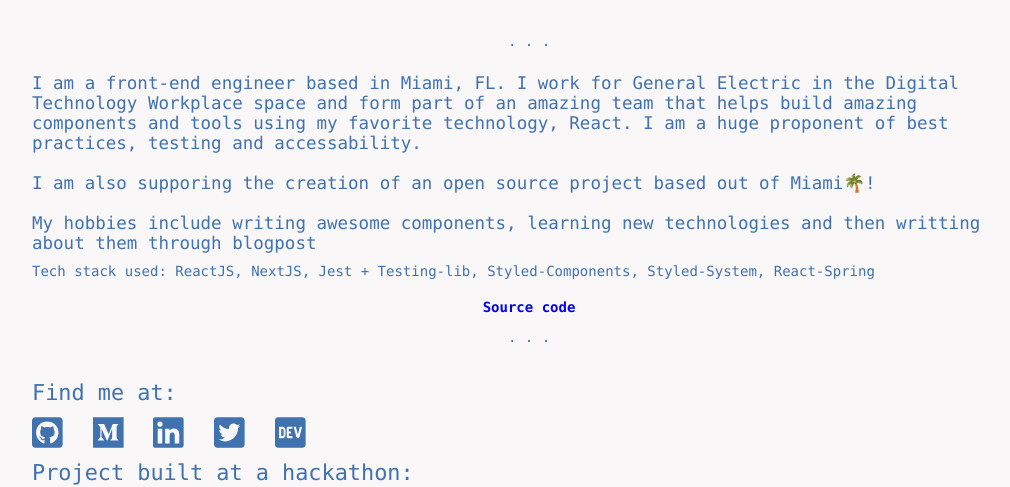
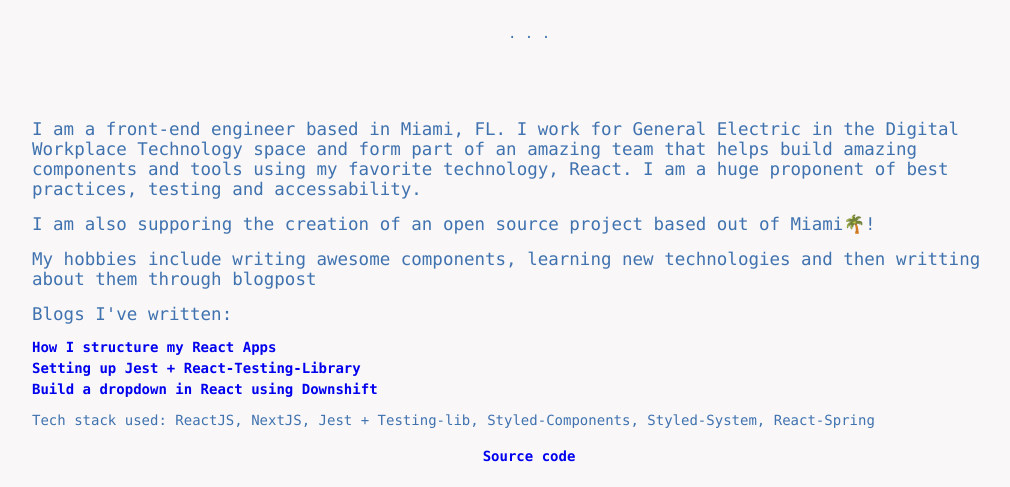
Before and after one commit to aromanarguello/site-nextjs, a Next.js app: page / in a window 1280 px wide. Shown: the part 417-904 px from the top of the page, without its empty margins (111-1121 px from the left). Built offline with nearby package versions, Linux system fonts and the light colour scheme.

Commit message:
added blogs

```diff
--- a/components/ Meta/Meta.tsx
+++ b/components/ Meta/Meta.tsx
@@ -39,6 +39,7 @@
           background: #f9f7f7;
           font: 14px menlo;
           color: #112d4e;
+          margin: 0 auto;
         }
       `}
     </style>
--- a/components/Bio/Bio.tsx
+++ b/components/Bio/Bio.tsx
@@ -1,37 +1,21 @@
 import * as React from 'react'
-import styled from 'styled-components'
-
-const Text = styled.p`
-  margin: 0;
-  color: ${({
-    theme: {
-      colors: { blue }
-    }
-  }) => blue};
-  font-size: ${({
-    theme: {
-      headings: { small }
-    }
-  }) => small[1]};
-  width: 100%;
-  padding: 10px 0;
-`
+import { Text } from '../Layout/Layout.styles'
 
 const Bio: React.FC = () => {
   return (
     <>
-      <Text>
+      <Text pb="15px">
         I am a front-end engineer based in Miami, FL. I work for General
-        Electric in the Digital Technology Workplace space and form part of an
+        Electric in the Digital Workplace Technology space and form part of an
         amazing team that helps build amazing components and tools using my
         favorite technology, React. I am a huge proponent of best practices,
         testing and accessability.
       </Text>
-      <Text>
+      <Text pb="15px">
         I am also supporing the creation of an open source project based out of
         Miami🌴!
       </Text>
-      <Text>
+      <Text pb="15px">
         My hobbies include writing awesome components, learning new technologies
         and then writting about them through blogpost
       </Text>
--- a/components/Layout/Layout.styles.ts
+++ b/components/Layout/Layout.styles.ts
@@ -52,10 +52,10 @@
   padding: 0 15px;
   @media (min-width: ${({
       theme: {
-        breakPoints: { tablet }
+        breakPoints: { mobileM }
       }
-    }) => tablet}) {
-    height: 280px;
+    }) => mobileM}) {
+    height: 500px;
   }
 `
 
--- a/components/Layout/Layout.tsx
+++ b/components/Layout/Layout.tsx
@@ -71,6 +71,25 @@
         <Separator>{`.   .   .`}</Separator>
         <Body padding="0">
           <Bio />
+          <Text pb="15px">Blogs I've written:</Text>
+          <Link
+            pb="5px"
+            href="https://blog.usejournal.com/how-i-structure-my-react-apps-86e897054593"
+          >
+            How I structure my React Apps
+          </Link>
+          <Link
+            pb="5px"
+            href="https://dev.to/aromanarguello/getting-started-with-jest-react-testing-library-4nga"
+          >
+            Setting up Jest + React-Testing-Library
+          </Link>
+          <Link
+            pb="15px"
+            href="https://dev.to/aromanarguello/how-to-build-an-autocomplete-dropdown-in-react-using-downshift-1c3o"
+          >
+            Build a dropdown in React using Downshift
+          </Link>
           <Text pb="10px" textSize={0}>
             Tech stack used: ReactJS, NextJS, Jest + Testing-lib,
             Styled-Components, Styled-System, React-Spring
@@ -105,6 +124,7 @@
             >
               BitWorker
             </Link>
+            <SubText>(refresh to restart server)</SubText>
             <SubText margin="10px 0" textSize={0}>
               Built on: 01-20-19
             </SubText>
```
Also changed, not shown: components/Bio/Bio.styles.js (added, +19 -0 lines), jest.config.js (line endings or trailing spaces), 2 other files (tests, documents, lock files or other folders).
